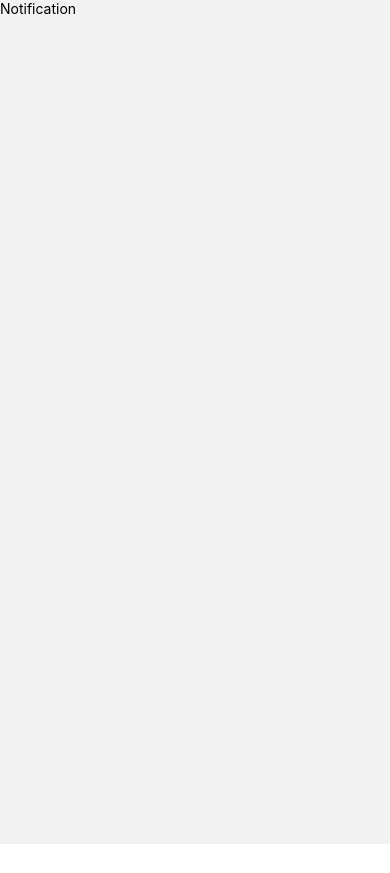
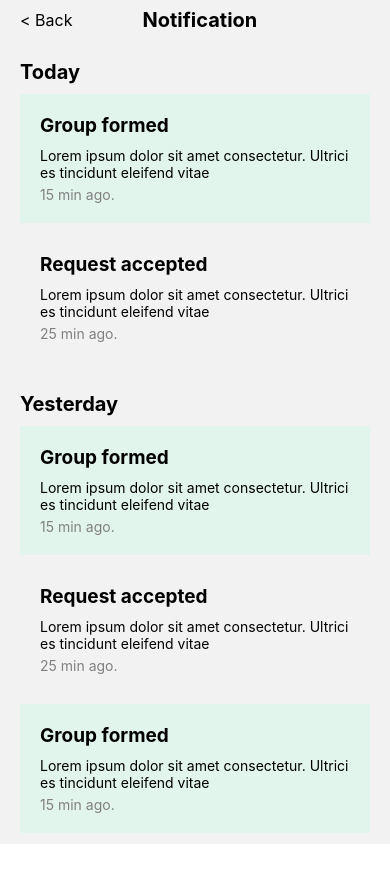
Before and after one commit to siddhishah109/Weshare-RideSharing-App, a React Native app: screen /NotificationScreen in a window 390 px wide. Before the commit the page ends 844 px from the top, so only its background shows below. Built offline with nearby package versions, Linux system fonts and the light colour scheme.

Commit message:
NotificationScreen done

```diff
--- a/components/TopAppBar.js
+++ b/components/TopAppBar.js
@@ -4,12 +4,15 @@ import { StyleSheet } from 'react-native';
 
 
 const TopAppBar = ({ navigation }) => {
+  const handelBell = () => {
+    navigation.navigate('NotificationScreen');
+  };
   return (
     <View style={styles.header}>
       <TouchableOpacity>
         <Image source={require('../asset/icons/Menui.png')} style={styles.icon} />
       </TouchableOpacity>
-      <TouchableOpacity>
+      <TouchableOpacity onPress={handelBell}>
         <Image source={require('../asset/icons/Notificationi.png')} style={styles.icon2} />
       </TouchableOpacity>
     </View>
--- a/screens/NotificationScreen.js
+++ b/screens/NotificationScreen.js
@@ -1,11 +1,115 @@
 import React from 'react'
-import { StyleSheet, View, Text, Image, TouchableOpacity, Button } from 'react-native';
-const NotificationScreen = () => {
+import { StyleSheet, View, Text, Image, TouchableOpacity,ScrollView, Button } from 'react-native';
+const NotificationScreen = ({navigation}) => {
   return (
-    <View>
-        <Text>Notification</Text>
+    <View style={styles.container}>
+        <View style={styles.head} >
+        <TouchableOpacity onPress={() => navigation.goBack()} style={styles.backButton}>
+        <Text style={styles.backButtonText}>{'< Back'}</Text>
+      </TouchableOpacity>
+      <Text style={styles.heading}>Notification</Text>
+        </View>
+
+        <ScrollView style={styles.content}>
+        <Text style={styles.day}>Today</Text>
+
+        <View style={styles.textContainer}>
+          <Text style={styles.title}>Group formed</Text>
+          <Text style={styles.subtitle}>Lorem ipsum dolor sit amet consectetur. Ultrici es tincidunt eleifend vitae</Text>
+          <Text style={styles.time}>15 min ago.</Text>
+        </View>
+
+        <View style={styles.textContainer1}>
+          <Text style={styles.title}>Request accepted</Text>
+          <Text style={styles.subtitle}>Lorem ipsum dolor sit amet consectetur. Ultrici es tincidunt eleifend vitae</Text>
+          <Text style={styles.time}>25 min ago.</Text>
+        </View>
+
+
+        <Text style={styles.day}>Yesterday </Text>
+
+        <View style={styles.textContainer}>
+          <Text style={styles.title}>Group formed</Text>
+          <Text style={styles.subtitle}>Lorem ipsum dolor sit amet consectetur. Ultrici es tincidunt eleifend vitae</Text>
+          <Text style={styles.time}>15 min ago.</Text>
+        </View>
+
+        <View style={styles.textContainer1}>
+          <Text style={styles.title}>Request accepted</Text>
+          <Text style={styles.subtitle}>Lorem ipsum dolor sit amet consectetur. Ultrici es tincidunt eleifend vitae</Text>
+          <Text style={styles.time}>25 min ago.</Text>
+        </View>
+
+        <View style={styles.textContainer}>
+          <Text style={styles.title}>Group formed</Text>
+          <Text style={styles.subtitle}>Lorem ipsum dolor sit amet consectetur. Ultrici es tincidunt eleifend vitae</Text>
+          <Text style={styles.time}>15 min ago.</Text>
+        </View>
+
+      </ScrollView>
 
 </View>  )
 }
+const styles = StyleSheet.create({
+  container: {
 
+  },
+  backButton: {
+    margin: 10,
+    marginLeft: 20,
+  },
+  backButtonText: {
+    fontSize: 16,
+    color: 'black',
+  },
+  heading: {
+    fontSize: 20,
+    fontWeight: 'bold',
+    marginLeft: 60,
+
+  },
+  head:{
+    display:'flex',
+    flexDirection:'row',
+    alignItems:'center',
+
+  },
+  day:{
+    fontSize: 20,
+    fontWeight: 'bold',
+    marginLeft: 20,
+    color: 'black',
+    marginTop: 20,
+    marginBottom: 10,
+  },
+  textContainer: {
+    marginLeft: 20,
+    marginRight: 20,
+
+    padding: 20,
+    backgroundColor:'#E2F5ED',
+    marginBottom: 10,
+  },
+  textContainer1: {
+    marginLeft: 20,
+    marginRight: 20,
+    padding: 20,
+    marginBottom: 10,
+  },
+  title: {
+    fontSize: 19,
+    fontWeight: 'bold',
+    marginBottom: 10,
+    color: 'black',
+  },
+  time: {
+   marginTop: 5,
+    color: 'grey',
+  },
+  content:{
+    marginBottom: 30,
+  }
+
+
+});
 export default NotificationScreen
```
